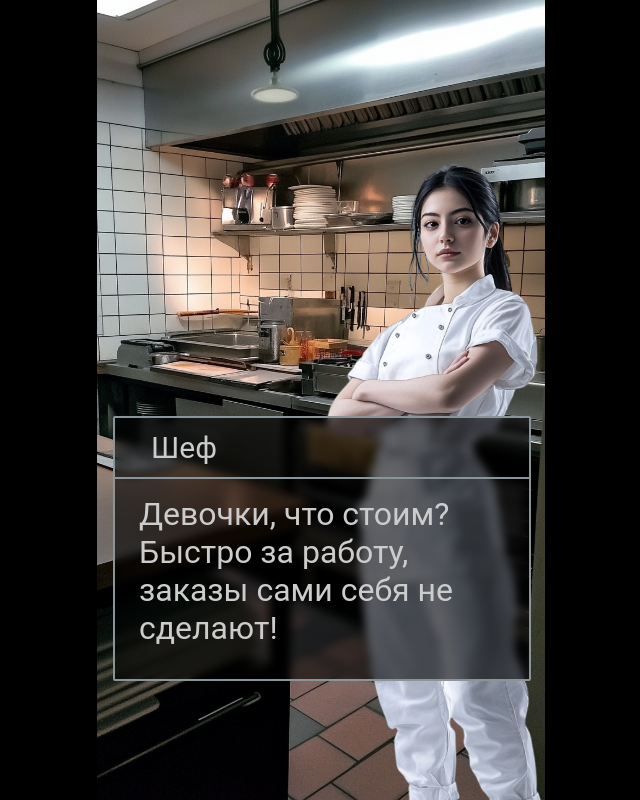
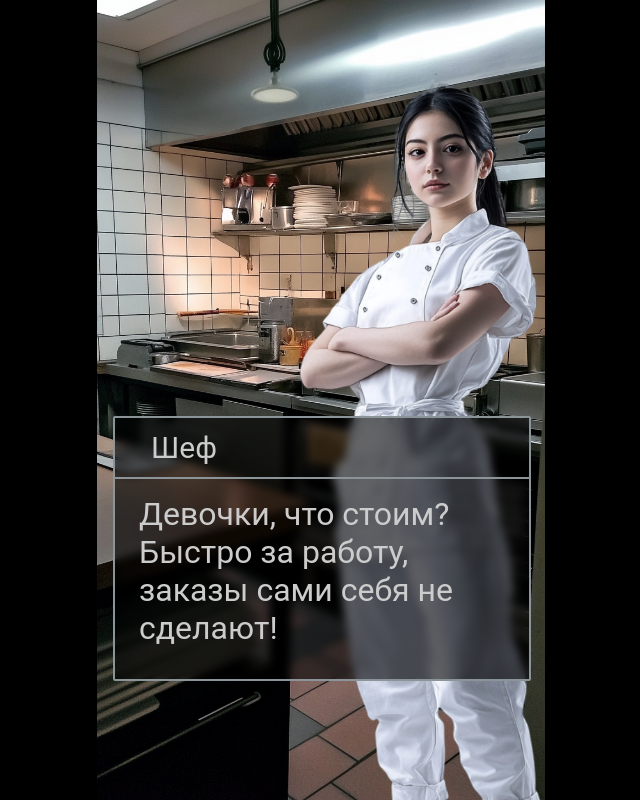
Before and after one commit to kovavka/novel, a React (Vite) app in the folder site/: page / in a window 1280 px wide. Shown: the whole page, without its empty margins (318-958 px from the left). Built offline with nearby package versions, Linux system fonts and the light colour scheme.

Commit message:
Upscale characters

```diff
--- a/site/src/components/character.css
+++ b/site/src/components/character.css
@@ -1,7 +1,7 @@
 .character {
   position: absolute;
   bottom: 0;
-  height: 80vh;
+  height: 90vh;
   display: flex;
   align-items: center;
   justify-content: center;
--- a/site/src/components/description.css
+++ b/site/src/components/description.css
@@ -1,6 +1,6 @@
 .description-container {
     position: absolute;
-    top: 45%;
+    top: 40%;
     left: 0;
     padding: 0 16px;
     width: calc(100% - 16px * 2);
```
